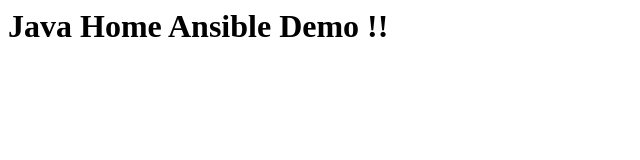
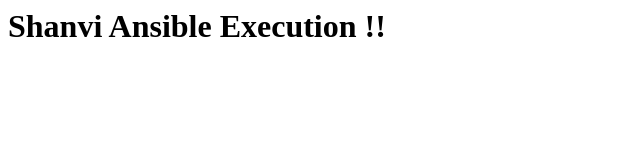
Before and after one commit to srikanta1219/shanvi-jenkins-ansible, a plain HTML site: page index.html in a window 1280 px wide. Shown: the whole page, without its empty margins (0-640 px from the left). Drawn offline with Linux system fonts and the light colour scheme.

Commit message:
Update index.html

```diff
--- a/index.html
+++ b/index.html
@@ -1 +1 @@
-<h1> Java Home Ansible Demo !!</h1>
+<h1> Shanvi Ansible Execution !!</h1>
```
